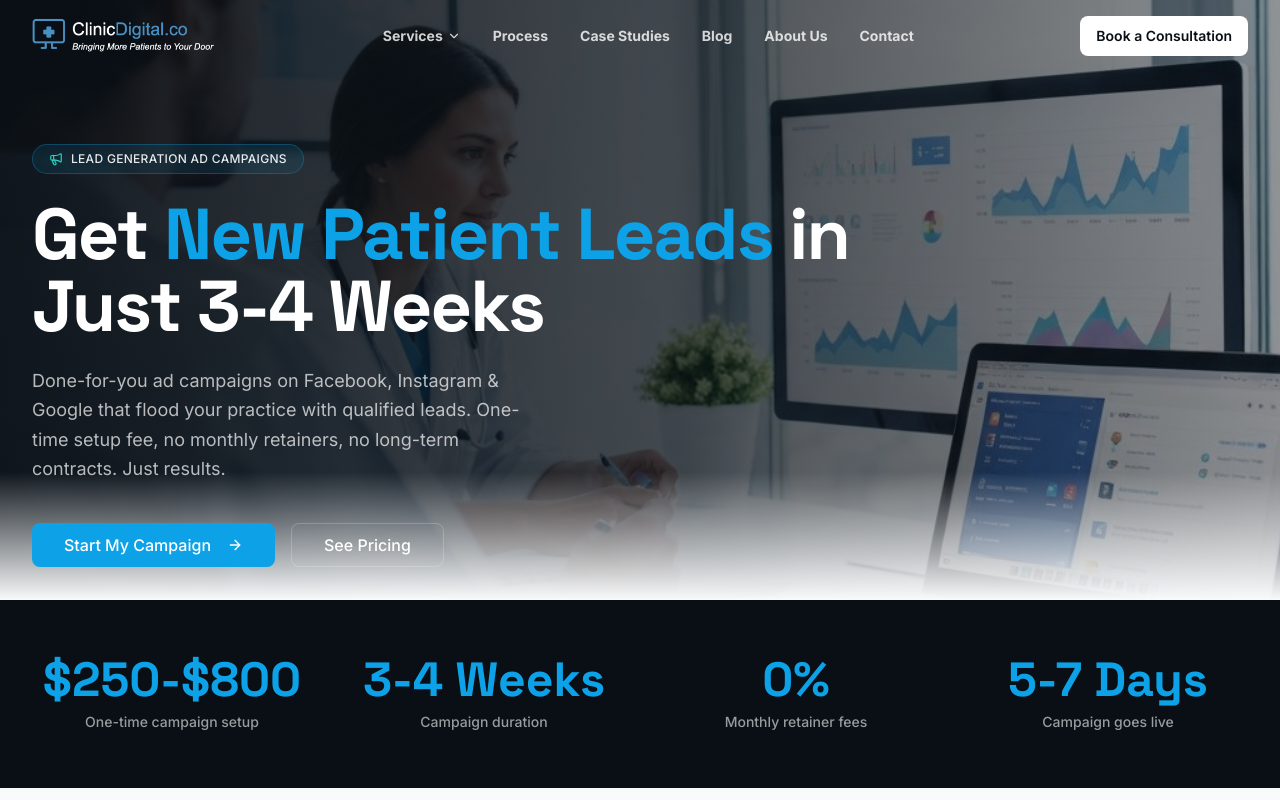
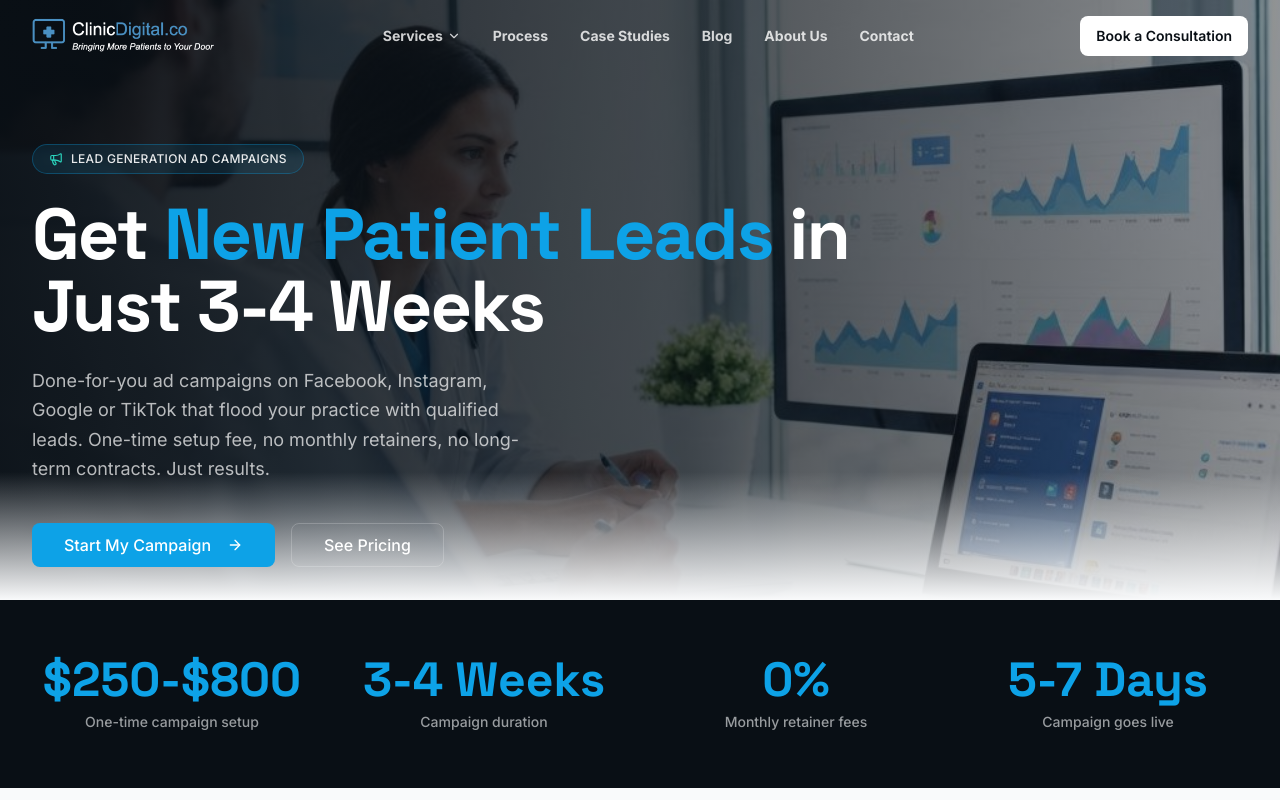
Before and after one commit to jbyer/clinicdigital, a Next.js app: page /offers/lead-gen-ads in a window 1280 px wide. Shown: the top 800 px of the page. Built offline with nearby package versions, Linux system fonts and the light colour scheme.

Commit message:
feat: add TikTok to ad campaign description in lead gen hero component

```diff
--- a/components/offers/lead-gen-ads/lga-hero.tsx
+++ b/components/offers/lead-gen-ads/lga-hero.tsx
@@ -41,7 +41,7 @@ export function LeadGenAdsHero() {
           </h1>
 
           <p className="mt-6 max-w-lg text-lg leading-relaxed text-primary-foreground/70">
-            Done-for-you ad campaigns on Facebook, Instagram & Google that flood your practice with qualified leads. One-time setup fee, no monthly retainers, no long-term contracts. Just results.
+            Done-for-you ad campaigns on Facebook, Instagram, Google or TikTok that flood your practice with qualified leads. One-time setup fee, no monthly retainers, no long-term contracts. Just results.
           </p>
 
           <div className="mt-10 flex flex-col gap-4 sm:flex-row">
```
